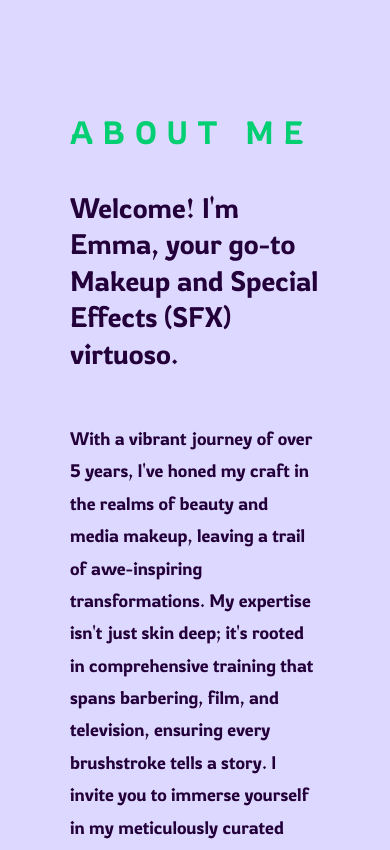
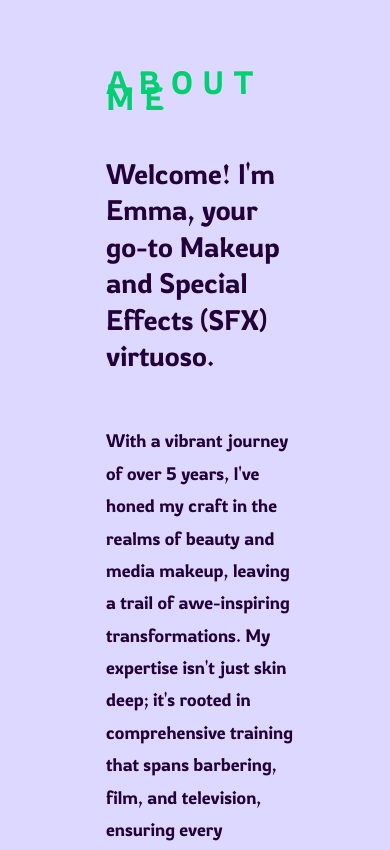
Before and after one commit to joshuabarua/galaxy-girl-vite, a React (Vite) app: page / in a window 390 px wide. Shown: the part 1140-1990 px from the top of the page. Built offline with nearby package versions, Linux system fonts and the light colour scheme.

Commit message:
Update styling homepage, finish services section, make media responsive

```diff
--- a/src/components/Homepage/heroSection/HeroSection.jsx
+++ b/src/components/Homepage/heroSection/HeroSection.jsx
@@ -14,7 +14,7 @@ const HeroSection = () => {
 	return (
 		<div className="hero-container" id="home">
 			<div className="hero-bg">
-				<video className="video-bg" autoPlay loop muted src={Video} disablePictureInPicture={true} disableRemotePlayback={true} type="video/mp4" />
+				<video className="video-bg" autoPlay loop muted src={Video} disablePictureInPicture={true} disableRemotePlayback={true} controls={false} type="video/mp4" />
 			</div>
 			<div className="hero-content">
 				<h1 className="hero-h1"> Emma Barua ~ Makeup Artist</h1>
--- a/src/components/Homepage/heroSection/heroSectionStyles.css
+++ b/src/components/Homepage/heroSection/heroSectionStyles.css
@@ -64,6 +64,10 @@
 	z-index: 4;
 }
 
+.hero-btn-wrapper a {
+	font-size: 18px;
+}
+
 .arrow-forward,
 .arrow-right {
 	margin-left: 8px;
@@ -71,6 +75,10 @@
 }
 
 @media screen and (max-width: 768px) {
+	.hero-btn-wrapper a {
+		font-size: 14px;
+	}
+
 	.hero-h1 {
 		font-size: 40px;
 	}
--- a/src/components/Homepage/infoSection/InfoSection.jsx
+++ b/src/components/Homepage/infoSection/InfoSection.jsx
@@ -4,7 +4,7 @@ import './infoSectionStyles.css';
 
 const InfoSection = ({lightBg, lightText, imgStart, topLine, headline, darkText, description, buttonLabel, alt, imgEm, services}) => {
 	return (
-		<div className={`info-container ${lightBg ? 'light-bg' : ''}`} style={{background: lightBg ? '#24003b' : '#ddd8ff'}}>
+		<div className={`${services ? 'info-container-services' : 'info-container'} ${lightBg ? 'light-bg' : ''}`} style={{background: lightBg ? '#24003b' : '#ddd8ff'}}>
 			<div className={`info-row ${imgStart ? 'img-start' : ''}`}>
 				{imgEm && (
 					<div className="img-wrap">
@@ -19,9 +19,12 @@ const InfoSection = ({lightBg, lightText, imgStart, topLine, headline, darkText,
 						</h1>
 						{services ? (
 							<div className="services-container">
-								{Object.entries(services).map(([key, {description, icon}]) => (
+								{Object.entries(services).map(([key, {description, icon, title}]) => (
 									<div key={key} className="service-item">
-										<img src={icon} alt={`${key}-icon`} className="service-icon" />
+										<div className="service-title">
+											<img src={icon} alt={`${key}-icon`} className="service-icon" />
+											<h2 style={{color: '#24003b'}}>{title}</h2>
+										</div>
 										<p className={`subtitle ${darkText ? 'dark-text' : ''}`} style={{color: darkText ? '#ddd8ff' : '#24003b'}}>
 											{description}
 										</p>
--- a/src/components/Homepage/infoSection/data.js
+++ b/src/components/Homepage/infoSection/data.js
@@ -27,46 +27,51 @@ export const aboutObjOne = {
 
 export const servicesObj = {
 	id: 'services',
-	lightBg: true,
+	lightBg: false,
 	lightText: false,
-	lightTextDesc: false,
+	lightTextDesc: true,
 	topLine: 'Services',
 	headline: `Discover the Magic of Makeup Artistry`,
 	services: {
 		filmtv: {
+			title: 'Film & Television',
 			description:
-				'Film and TV: From Netflix dramas to ITV’s live segments, I bring narratives to life with my diverse skill set, adapting from subtle enhancements to vibrant transformations.',
+				'From Netflix dramas to ITV’s live segments, I bring narratives to life with my diverse skill set, adapting from subtle enhancements to vibrant transformations.',
 			icon: filmtv,
 		},
 		commercial: {
+			title: 'Commercial & Advertising',
 			description:
-				'Commercial and Advertising: Partner with me for campaigns that resonate. My portfolio includes major brands like Jacob’s Mini Cheddars and Amazon Web Services, ensuring your message is impactful and memorable.',
+				' Partner with me for campaigns that resonate. My portfolio includes major brands like Jacob’s Mini Cheddars and Amazon Web Services, ensuring your message is impactful and memorable.',
 			icon: commercials,
 		},
 		theatre: {
+			title: 'Theatre & Performance',
 			description:
-				"Theatre and Performance: Experience the magic of theatre and performance makeup. Whether it's for a local play or a high-profile fashion show, I capture the essence of each character with meticulous detail.",
+				"Experience the magic of theatre and performance makeup. Whether it's for a local play or a high-profile fashion show, I capture the essence of each character with meticulous detail.",
 			icon: theatre,
 		},
 		workshops: {
+			title: 'Workshops & Training',
 			description:
-				'Workshops and Training: Join my transformative workshops where I share my extensive knowledge, from SFX casualty makeup to intensive training sessions, nurturing the next generation of makeup artists.',
+				'Join my transformative workshops where I share my extensive knowledge, from SFX casualty makeup to intensive training sessions, nurturing the next generation of makeup artists.',
 			icon: workshops,
 		},
 		fashion: {
+			title: 'Fashion & Editorial',
 			description:
-				'Fashion and Editorial: Elevate your fashion projects with my creative flair. From fashion shows to editorial shoots, my work ensures your project is the epitome of style and sophistication.',
+				'Elevate your fashion projects with my creative flair. From fashion shows to editorial shoots, my work ensures your project is the epitome of style and sophistication.',
 			icon: fashion,
 		},
 		bespoke: {
-			description:
-				'Bespoke Services: Tailored for your special occasions, from weddings to events, I provide personalized makeup services that ensure you look and feel your absolute best.',
+			title: 'Bespoke Services',
+			description: 'Tailored for your special occasions, from weddings to events, I provide personalized makeup services that ensure you look and feel your absolute best.',
 			icon: bespoke,
 		},
 	},
 	imgStart: false,
 	alt: 'Emma Robyn at Work',
-	dark: false,
-	primary: false,
-	darkText: true,
+	dark: true,
+	primary: true,
+	darkText: false,
 };
--- a/src/components/Homepage/infoSection/infoSectionStyles.css
+++ b/src/components/Homepage/infoSection/infoSectionStyles.css
@@ -1,11 +1,14 @@
 /* InfoSectionStyles.css */
-.info-container {
+.info-container,
+.info-container-services {
 	overflow: hidden;
-	color: #fff;
 	display: flex;
 	justify-content: center;
 	align-items: center;
 	width: 100vw;
+}
+
+.info-container {
 	height: 100vh;
 }
 
@@ -16,13 +19,13 @@
 	flex-direction: row;
 	flex-wrap: nowrap;
 	z-index: 1;
-	gap: 30px;
+	gap: 20px;
 	width: 100%;
 	height: 100%;
 }
 
 .text-area {
-	width: 50%;
+	width: 60%;
 	display: flex;
 	justify-content: space-evenly;
 	align-items: flex-start;
@@ -31,7 +34,7 @@
 }
 
 .text-wrap {
-	padding: 20px;
+	padding: 50px;
 	display: flex;
 	justify-content: center;
 	gap: 50px;
@@ -64,18 +67,17 @@
 .btn-wrap {
 	display: flex;
 	justify-content: flex-start;
+	padding-left: 3%;
 }
 
 .btn-wrap a {
 	width: 300px;
-}
-.btn-homepage {
 	font-size: 18px;
 }
 
 .img-wrap {
-	padding: 10px;
-	width: 50%;
+	padding: 50px;
+	width: 40%;
 	display: flex;
 	justify-content: center;
 	align-items: center;
@@ -83,7 +85,12 @@
 
 .text-area:nth-child(1) {
 	width: 100%;
-	padding: 20px;
+	padding: 50px;
+}
+
+.text-wrap:nth-child(1) > p,
+.text-wrap:nth-child(1) > h1 {
+	padding-left: 3%;
 }
 
 .services-container {
@@ -101,7 +108,16 @@
 	flex-direction: column;
 	align-items: center;
 	justify-content: center;
-	gap: 20px;
+	text-align: center;
+	width: 75%;
+}
+
+.service-title {
+	display: flex;
+	flex-direction: column;
+	align-items: center;
+	justify-content: center;
+	gap: 10px;
 }
 
 .service-item img {
@@ -116,7 +132,7 @@
 	min-width: 200px;
 }
 
-@media screen and (max-width: 768px) {
+@media screen and (max-width: 800px) {
 	.info-container {
 		height: 100%;
 		padding: 10px 50px;
@@ -132,15 +148,12 @@
 
 	.btn-wrap a {
 		width: 200px;
-	}
-
-	.btn-homepage {
-		font-size: 16px;
+		font-size: 14px;
 	}
 
 	.info-row {
 		flex-wrap: wrap;
-		gap: 100px;
+		gap: 10px;
 		margin-bottom: 50px;
 	}
 
@@ -160,16 +173,16 @@
 	}
 
 	.services-container {
-		display: grid;
-		grid-template-columns: repeat(1, 1fr);
-		grid-template-rows: repeat(1, 1fr);
+		display: flex;
+		flex-direction: column;
 		width: 80%;
-		gap: 80px;
+		gap: 50px;
 	}
 
 	.service-item {
 		justify-items: center;
 		align-items: center;
+		width: 100%;
 	}
 
 	.service-item img {
--- a/src/pages/index.jsx
+++ b/src/pages/index.jsx
@@ -12,7 +12,7 @@ const Home = () => {
 			<InfoSection {...aboutObjOne} />
 			<Slider />
 			<InfoSection {...servicesObj} />
-			<ImageSection />
+			{/* <ImageSection /> */}
 		</div>
 	);
 };
```
